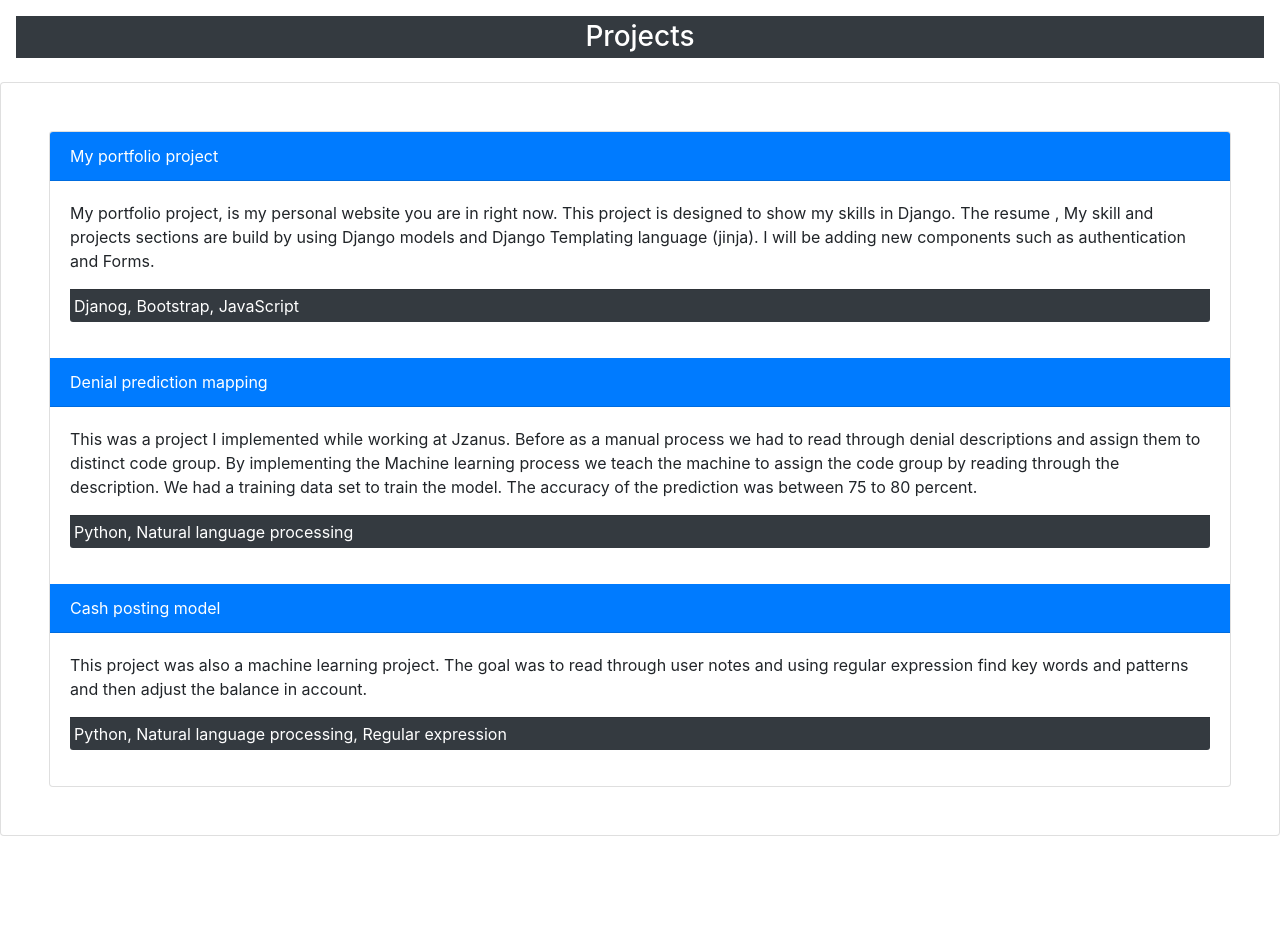
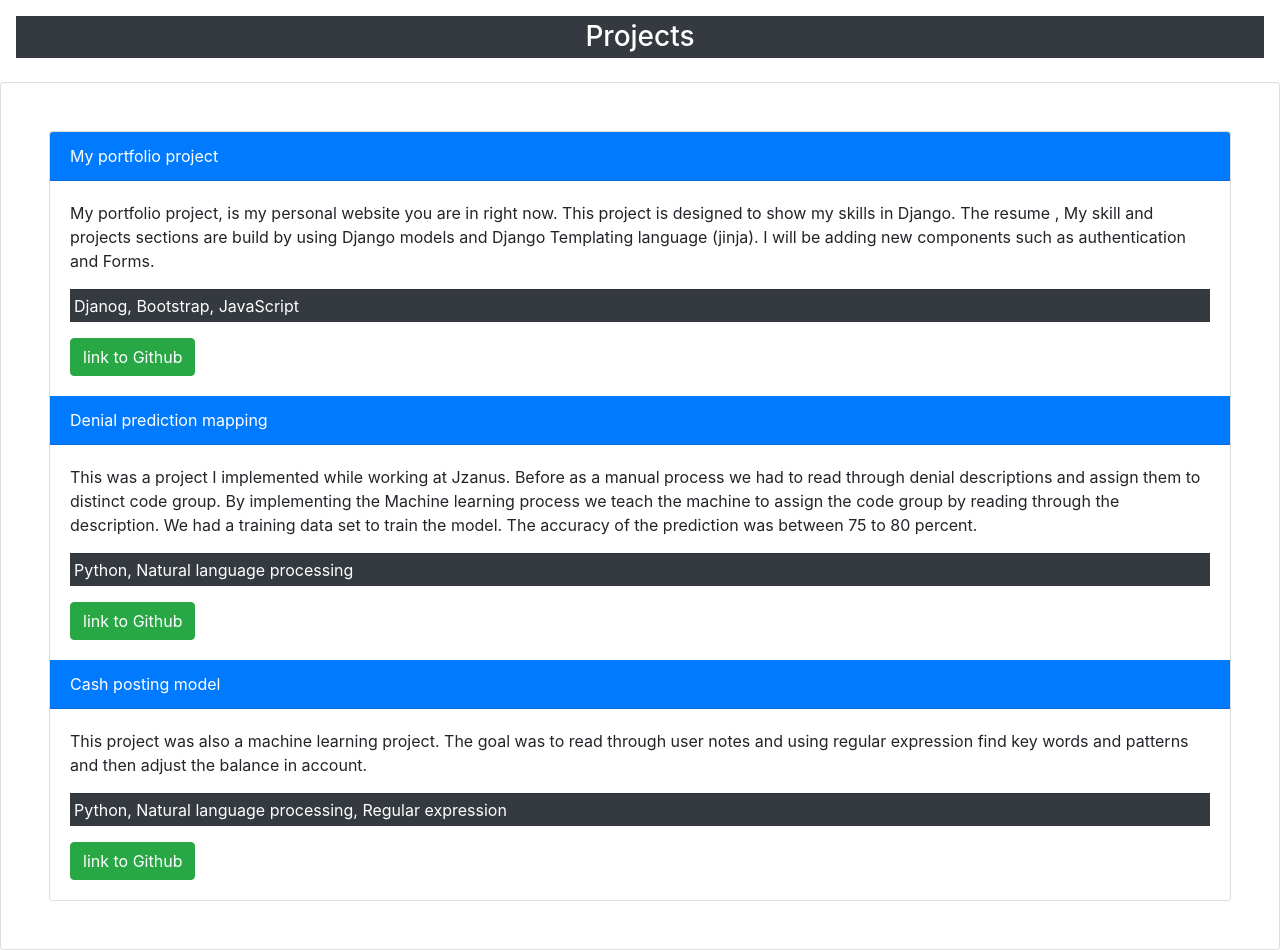
Before and after one commit to mgrego03/My-portfolio-project, a Django app: page /project/ in a window 1280 px wide. Before the commit the page ends 836 px from the top, so only its background shows below. Run offline with Django 3.2, Linux system fonts and the light colour scheme; data comes from the database, SQL or seed files in the repository; both versions use the stored data as it was after the commit; some libraries are stand-ins or nearby versions.

Commit message:
github link added

```diff
--- a/project/templates/project/all_project.html
+++ b/project/templates/project/all_project.html
@@ -26,10 +26,13 @@
                 <p class="card-text">
                  {{ project.project_desc}}
                 </p>
+
+
                   <p class="card-footer p-1  bg-dark text-white">
                  {{ project.project_tech}}
                 </p>
 
+                    <a  class="btn btn-success" href ="  {{project.project_url.url}}">link to Github</a>
             </div>
 
 
```
Also changed, not shown: db.sqlite3.
